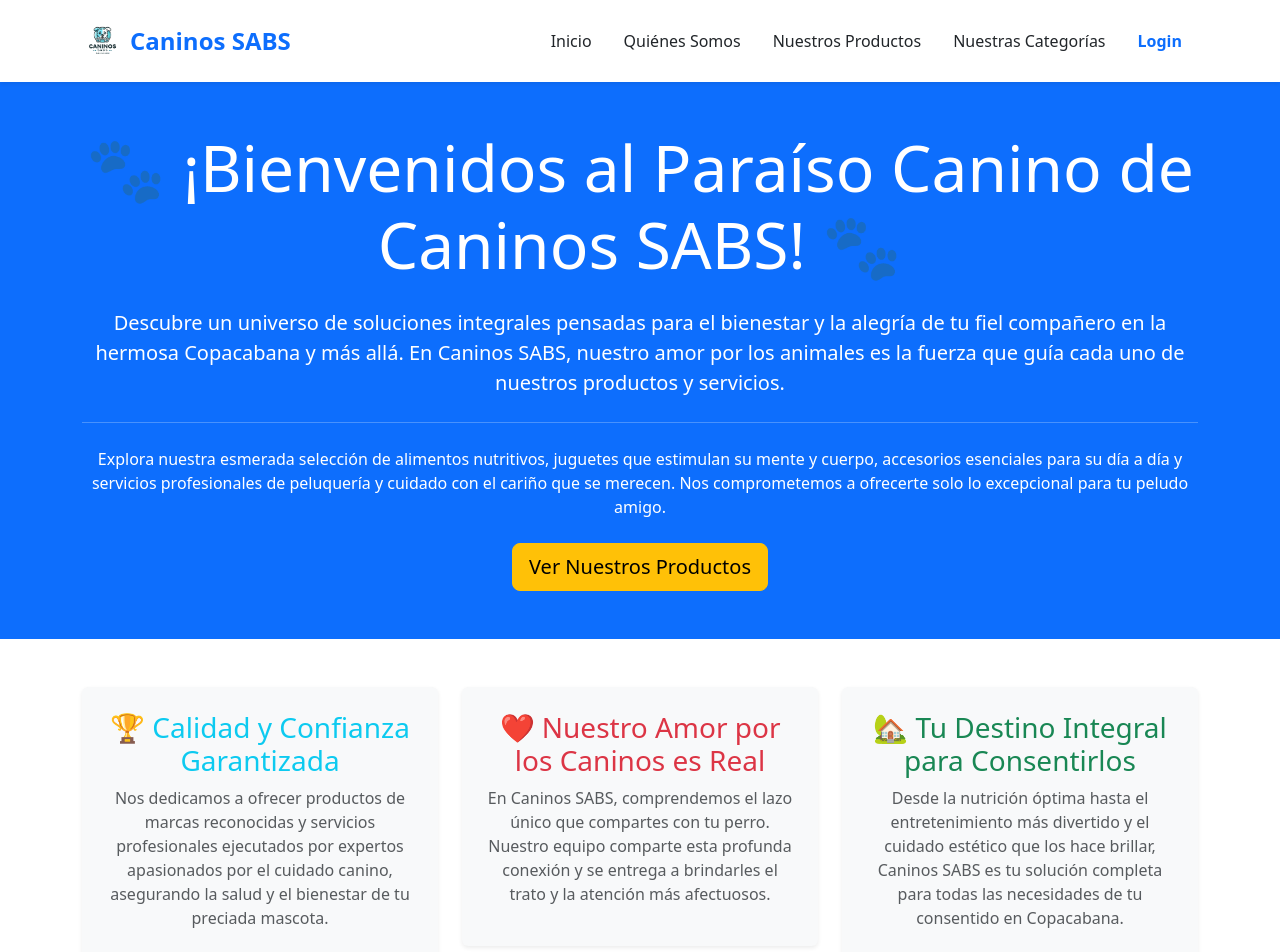
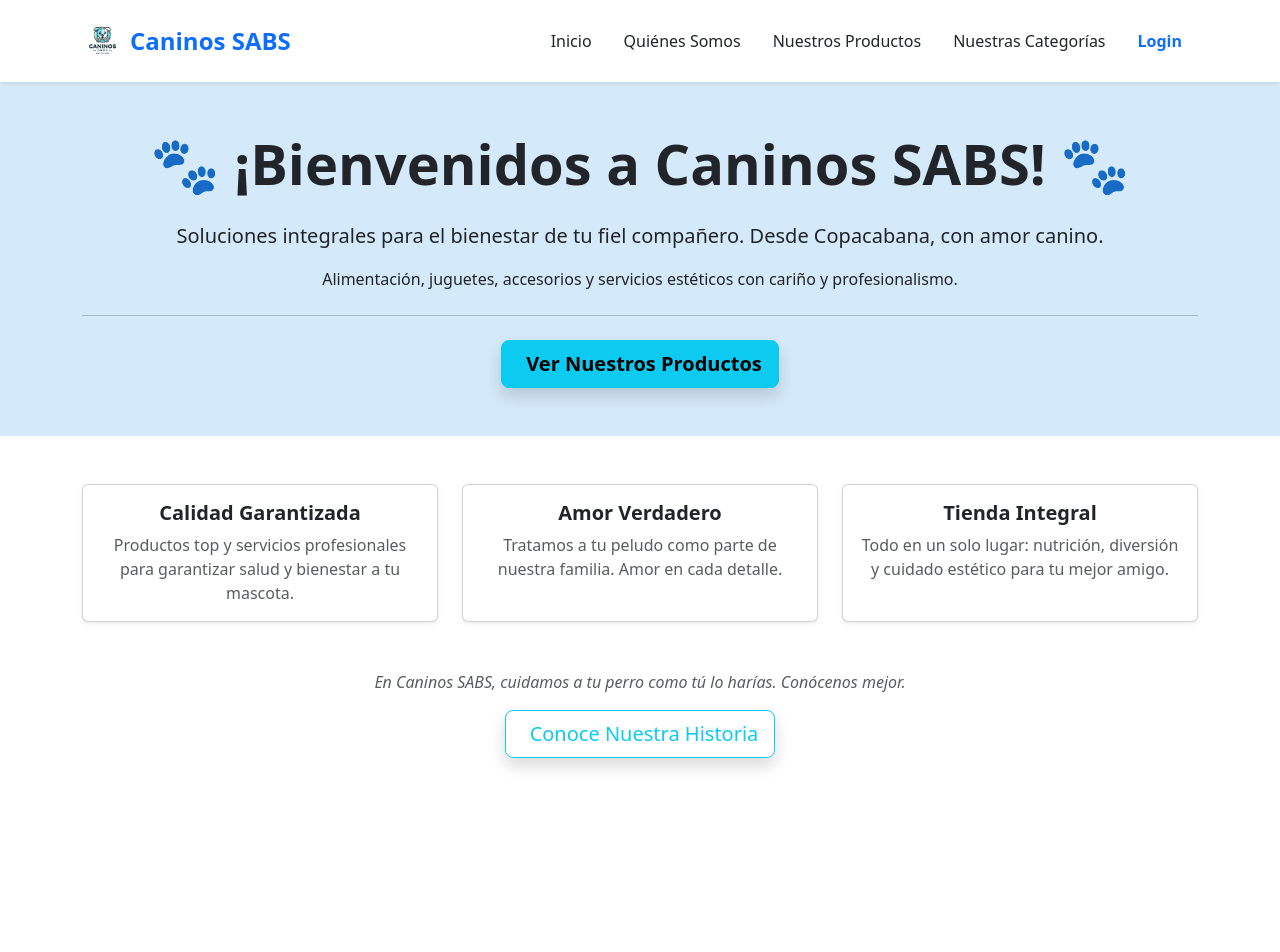
Before and after one commit to Scorhenao/CaninoSABSCOMPLETE, a React (Vite) app in the folder frontend/: page / in a window 1280 px wide. Shown: the top 952 px of the page. After the commit the page ends 806 px from the top, so only its background shows below. Built offline with nearby package versions, Linux system fonts and the light colour scheme.

Commit message:
Cambios en los estilos de la landing

```diff
--- a/frontend/src/features/landingPage/pages/AboutUsPage.jsx
+++ b/frontend/src/features/landingPage/pages/AboutUsPage.jsx
@@ -1,74 +1,139 @@
 import React from 'react';
+import { Container, Row, Col, Button, Card } from 'react-bootstrap';
+import { Link } from 'react-router-dom';
 
 export const AboutUsPage = () => {
+  const pastelBlue = '#d4e9f9';
+
   return (
-    <div className="container mt-5">
-      <h1 className="text-center mb-5 display-3 text-info">🐾 Nuestra Historia y Pasión Canina 🦴</h1>
+    <>
+      {/* Encabezado Principal */}
+      <div style={{ backgroundColor: pastelBlue }} className="text-dark text-center py-5">
+        <Container>
+          <h1 className="display-4 fw-bold mb-4">🐶 Conoce a Caninos SABS</h1>
+          <p className="lead">Desde el corazón de Copacabana, una historia de amor y compromiso por los peluditos.</p>
+          <p>Descubre cómo nació nuestra pasión y qué valores nos mueven día a día.</p>
+        </Container>
+      </div>
 
-      <div className="row justify-content-center">
-        <div className="col-md-10">
-          <section className="p-5 mb-4 bg-white shadow rounded border-start border-4 border-info">
-            <h2 className="text-success text-center mb-3">
-              <i className="bi bi-house-fill me-2"></i> Nuestros Orígenes en Copacabana
-            </h2>
-            <p className="lead text-secondary">
-              En el corazón de <span className="fw-bold text-primary">Copacabana, Antioquia</span>, donde la naturaleza y el amor por los animales convergen, nació <span className="fw-bold text-primary">Caninos SABS</span>.
-            </p>
-            <p className="text-muted">
-              Impulsados por una profunda conexión con los caninos y la visión de un cuidado superior, nuestra fundación por [Nombre del Fundador/Grupo de Fundadores] marcó el inicio de un hermoso viaje.
-            </p>
-            <blockquote className="blockquote text-center my-4">
-              <p className="fst-italic text-primary">"Un compromiso inquebrantable con el bienestar de cada peludo amigo."</p>
-              <footer className="blockquote-footer"><cite title="Fundadores de Caninos SABS">Fundadores de Caninos SABS</cite></footer>
-            </blockquote>
-            <p className="text-muted">
-              Desde una modesta tienda local, nuestra meta fue clara: ofrecer productos de alta calidad y un equipo que realmente comparte el amor por las mascotas. La calidad y la atención al cliente fueron nuestras bases.
-            </p>
-          </section>
+      {/* Nuestra Historia */}
+      <Container className="py-5">
+        <Row className="align-items-center g-4">
+          <Col md={6}>
+            <Card className="shadow-sm border-0">
+              <Card.Body>
+                <Card.Title className="fw-bold text-primary fs-4">
+                  <i className="bi bi-geo-alt-fill me-2"></i> Origen en Copacabana
+                </Card.Title>
+                <Card.Text className="text-muted">
+                  En Copacabana, Antioquia, nació Caninos SABS con el sueño de transformar el cuidado canino.
+                  Un grupo de amantes de los animales fundó este proyecto con el corazón lleno de amor por los peludos.
+                </Card.Text>
+                <blockquote className="blockquote fst-italic text-info">
+                  "Un compromiso inquebrantable con el bienestar de cada peludo amigo."
+                </blockquote>
+              </Card.Body>
+            </Card>
+          </Col>
+          <Col md={6}>
+            <div className="ratio ratio-16x9">
+              <img
+                src="https://limasabe.pe/wp-content/uploads/2021/10/pet-shop-en-lima.jpg"
+                alt="Historia Caninos SABS"
+                className="img-fluid rounded shadow-sm object-fit-cover"
+              />
+            </div>
+          </Col>
+        </Row>
+      </Container>
 
-          <div className="row g-4">
-            <div className="col-md-6">
-              <section className="p-4 bg-light rounded shadow border-start border-4 border-success">
-                <h3 className="text-center text-success mb-3">
-                  <i className="bi bi-binoculars-fill me-2"></i> Nuestra Misión: Enriquecer Vidas Caninas
-                </h3>
-                <p className="text-info">
-                  En <span className="fw-bold text-primary">Caninos SABS</span>, nuestra misión es clara: enriquecer la vida de los caninos y fortalecer su vínculo con sus dueños, ofreciendo productos y servicios de calidad con amor y conocimiento.
-                </p>
-              </section>
+      {/* Misión, Visión y Valores */}
+      <Container className="py-5">
+        <Row className="g-4">
+          <Col md={4}>
+            <Card className="h-100 shadow-sm border-0">
+              <Card.Body>
+                <Card.Title className="fw-bold text-success fs-4">
+                  <i className="bi bi-bullseye me-2"></i> Nuestra Misión
+                </Card.Title>
+                <Card.Text className="text-muted">
+                  En Caninos SABS queremos enriquecer la vida de los caninos, ofreciendo productos y servicios con amor, responsabilidad y calidad profesional.
+                </Card.Text>
+              </Card.Body>
+            </Card>
+          </Col>
+          <Col md={4}>
+            <Card className="h-100 shadow-sm border-0">
+              <Card.Body>
+                <Card.Title className="fw-bold text-primary fs-4">
+                  <i className="bi bi-eye-fill me-2"></i> Nuestra Visión
+                </Card.Title>
+                <Card.Text className="text-muted">
+                  Ser la tienda y centro de servicios caninos de referencia en Antioquia, reconocida por su compromiso, calidez humana y amor por los animales.
+                </Card.Text>
+              </Card.Body>
+            </Card>
+          </Col>
+          <Col md={4}>
+            <Card className="h-100 shadow-sm border-0">
+              <Card.Body>
+                <Card.Title className="fw-bold text-warning fs-4">
+                  <i className="bi bi-stars me-2"></i> Nuestros Valores
+                </Card.Title>
+                <ul className="text-muted ps-3">
+                  <li>❤️ Amor y Respeto Animal</li>
+                  <li>✅ Calidad en cada producto</li>
+                  <li>🌍 Compromiso con la comunidad</li>
+                  <li>💬 Atención personalizada</li>
+                  <li>🚀 Innovación constante</li>
+                </ul>
+              </Card.Body>
+            </Card>
+          </Col>
+        </Row>
+      </Container>
+
+      {/* Nuestro Equipo */}
+      <Container className="py-5">
+        <Row className="align-items-center g-4">
+          <Col md={6}>
+            <div className="ratio ratio-16x9">
+              <img
+                src="https://www.consumidorglobal.com/uploads/s1/41/77/67/perro-mascota.webp"
+                alt="Equipo Caninos SABS"
+                className="img-fluid rounded shadow-sm object-fit-cover"
+              />
             </div>
+          </Col>
+          <Col md={6}>
+            <Card className="shadow-sm border-0">
+              <Card.Body>
+                <Card.Title className="fw-bold text-info fs-4">
+                  <i className="bi bi-people-fill me-2"></i> Nuestro Equipo
+                </Card.Title>
+                <Card.Text className="text-muted">
+                  Contamos con un grupo apasionado de expertos en nutrición, cuidado estético, comportamiento y servicio. Todos comprometidos con el bienestar canino.
+                </Card.Text>
+                <blockquote className="blockquote fst-italic text-success">
+                  "Dedicación y experiencia unidas por un amor genuino por los caninos."
+                </blockquote>
+              </Card.Body>
+            </Card>
+          </Col>
+        </Row>
+      </Container>
 
-            <div className="col-md-6">
-              <section className="p-4 bg-light rounded shadow border-start border-4 border-warning">
-                <h3 className="text-center text-warning mb-3">
-                  <i className="bi bi-values me-2"></i> Nuestros Valores Clave
-                </h3>
-                <ul className="list-unstyled text-secondary">
-                  <li><i className="bi bi-heart-fill text-danger me-2"></i> Amor y Respeto Animal</li>
-                  <li><i className="bi bi-gem text-success me-2"></i> Calidad Superior</li>
-                  <li><i className="bi bi-community-fill text-info me-2"></i> Compromiso Comunitario</li>
-                  <li><i className="bi bi-handshake-fill text-primary me-2"></i> Integridad y Transparencia</li>
-                  <li><i className="bi bi-rocket-fill text-warning me-2"></i> Innovación Continua</li>
-                  <li><i className="bi bi-person-heart text-success me-2"></i> Atención Personalizada</li>
-                </ul>
-              </section>
-            </div>
-          </div>
-
-          <section className="p-4 bg-light rounded shadow mt-4 border-start border-4 border-primary">
-            <h3 className="text-center text-primary mb-3">
-              <i className="bi bi-people-fill me-2"></i> Nuestro Equipo: Pasión en Acción
-            </h3>
-            <p className="text-secondary">
-              Detrás de <span className="fw-bold text-info">Caninos SABS</span> hay un equipo dedicado de amantes de los animales. Expertos en nutrición, comportamiento, groomers y personal de atención al cliente trabajando con un compromiso común.
-            </p>
-            <blockquote className="blockquote text-center my-4">
-              <p className="fst-italic text-success">"Dedicación y experiencia unidas por un amor genuino por los caninos."</p>
-              <footer className="blockquote-footer"><cite title="Equipo de Caninos SABS">El Equipo de Caninos SABS</cite></footer>
-            </blockquote>
-          </section>
-        </div>
-      </div>
-    </div>
+      {/* CTA Final */}
+      <Container className="text-center pb-5">
+        <p className="fst-italic text-muted mb-3">
+          Gracias por acompañarnos en este recorrido lleno de ladridos, colitas felices y mucho amor. 🐕
+        </p>
+        <Link to="/productos">
+          <Button variant="outline-primary" size="lg" className="shadow">
+            <i className="bi bi-bag-heart-fill me-2"></i> Conoce Nuestros Productos
+          </Button>
+        </Link>
+      </Container>
+    </>
   );
 };
--- a/frontend/src/features/landingPage/pages/CategoriesPage.jsx
+++ b/frontend/src/features/landingPage/pages/CategoriesPage.jsx
@@ -5,7 +5,7 @@
   return (
     <section className="py-5 bg-light" id="categorias">
       <div className="container">
-        <h2 className="text-center mb-4">Nuestras Categorías</h2>
+      <h1 className="display-4 fw-bold mb-4 text-success text-center">🐕 Nuestras Categorías</h1>
         <CategoryList />
       </div>
     </section>
--- a/frontend/src/features/landingPage/pages/HomePage.jsx
+++ b/frontend/src/features/landingPage/pages/HomePage.jsx
@@ -1,63 +1,81 @@
 import React from 'react';
+import { Container, Row, Col, Button, Card } from 'react-bootstrap';
 import { Link } from 'react-router-dom';
 
 export const HomePage = () => {
+  const pastelBlue = '#d4e9f9';
+
   return (
     <>
-      <div className="bg-primary text-white text-center py-5">
-        <div className="container">
-          <h1 className="display-3 mb-4">🐾 ¡Bienvenidos al Paraíso Canino de Caninos SABS! 🐾</h1>
-          <p className="lead mb-4">
-            Descubre un universo de soluciones integrales pensadas para el bienestar y la alegría de tu fiel compañero en la hermosa Copacabana y más allá. En Caninos SABS, nuestro amor por los animales es la fuerza que guía cada uno de nuestros productos y servicios.
+      {/* Hero principal */}
+      <div style={{ backgroundColor: pastelBlue }} className="text-dark text-center py-5">
+        <Container>
+          <h1 className="display-4 fw-bold mb-4">🐾 ¡Bienvenidos a Caninos SABS! 🐾</h1>
+          <p className="lead">
+            Soluciones integrales para el bienestar de tu fiel compañero. Desde Copacabana, con amor canino.
           </p>
-          <hr className="my-4 border-light" />
-          <p className="mb-4">
-            Explora nuestra esmerada selección de alimentos nutritivos, juguetes que estimulan su mente y cuerpo, accesorios esenciales para su día a día y servicios profesionales de peluquería y cuidado con el cariño que se merecen. Nos comprometemos a ofrecerte solo lo excepcional para tu peludo amigo.
+          <p>
+            Alimentación, juguetes, accesorios y servicios estéticos con cariño y profesionalismo.
           </p>
-          <div>
-            <Link to="/productos" className="btn btn-warning btn-lg mr-3">
-              <i className="bi bi-basket-fill mr-2"></i> Ver Nuestros Productos
-            </Link>
-
-          </div>
-        </div>
+          <hr className="my-4" />
+          <Link to="/productos">
+            <Button variant="info" size="lg" className="fw-semibold shadow">
+              <i className="bi bi-basket-fill me-2"></i> Ver Nuestros Productos
+            </Button>
+          </Link>
+        </Container>
       </div>
 
-      <div className="container py-5">
-        <div className="row">
-          <div className="col-md-4 mb-4 text-center">
-            <div className="bg-light p-4 rounded shadow-sm">
-              <i className="bi bi-award-fill text-info display-4 mb-3"></i>
-              <h3 className="text-info">🏆 Calidad y Confianza Garantizada</h3>
-              <p className="text-muted">Nos dedicamos a ofrecer productos de marcas reconocidas y servicios profesionales ejecutados por expertos apasionados por el cuidado canino, asegurando la salud y el bienestar de tu preciada mascota.</p>
-            </div>
-          </div>
-          <div className="col-md-4 mb-4 text-center">
-            <div className="bg-light p-4 rounded shadow-sm">
-              <i className="bi bi-heart-pulse-fill text-danger display-4 mb-3"></i>
-              <h3 className="text-danger">❤️ Nuestro Amor por los Caninos es Real</h3>
-              <p className="text-muted">En Caninos SABS, comprendemos el lazo único que compartes con tu perro. Nuestro equipo comparte esta profunda conexión y se entrega a brindarles el trato y la atención más afectuosos.</p>
-            </div>
-          </div>
-          <div className="col-md-4 mb-4 text-center">
-            <div className="bg-light p-4 rounded shadow-sm">
-              <i className="bi bi-shop-window text-success display-4 mb-3"></i>
-              <h3 className="text-success">🏡 Tu Destino Integral para Consentirlos</h3>
-              <p className="text-muted">Desde la nutrición óptima hasta el entretenimiento más divertido y el cuidado estético que los hace brillar, Caninos SABS es tu solución completa para todas las necesidades de tu consentido en Copacabana.</p>
-            </div>
-          </div>
+      {/* Beneficios */}
+      <Container className="py-5">
+        <Row className="g-4 text-center">
+          <Col md={4}>
+            <Card className="h-100 shadow-sm">
+              <Card.Body>
+                <i className="bi bi-award-fill text-primary fs-1 mb-3"></i>
+                <Card.Title className="fw-bold">Calidad Garantizada</Card.Title>
+                <Card.Text className="text-muted">
+                  Productos top y servicios profesionales para garantizar salud y bienestar a tu mascota.
+                </Card.Text>
+              </Card.Body>
+            </Card>
+          </Col>
+          <Col md={4}>
+            <Card className="h-100 shadow-sm">
+              <Card.Body>
+                <i className="bi bi-heart-pulse-fill text-danger fs-1 mb-3"></i>
+                <Card.Title className="fw-bold">Amor Verdadero</Card.Title>
+                <Card.Text className="text-muted">
+                  Tratamos a tu peludo como parte de nuestra familia. Amor en cada detalle.
+                </Card.Text>
+              </Card.Body>
+            </Card>
+          </Col>
+          <Col md={4}>
+            <Card className="h-100 shadow-sm">
+              <Card.Body>
+                <i className="bi bi-shop-window text-success fs-1 mb-3"></i>
+                <Card.Title className="fw-bold">Tienda Integral</Card.Title>
+                <Card.Text className="text-muted">
+                  Todo en un solo lugar: nutrición, diversión y cuidado estético para tu mejor amigo.
+                </Card.Text>
+              </Card.Body>
+            </Card>
+          </Col>
+        </Row>
+
+        {/* CTA final */}
+        <div className="text-center mt-5">
+          <p className="fst-italic text-muted mb-3">
+            En Caninos SABS, cuidamos a tu perro como tú lo harías. Conócenos mejor.
+          </p>
+          <Link to="/quienes-somos">
+            <Button variant="outline-info" size="lg" className="shadow">
+              <i className="bi bi-info-circle-fill me-2"></i> Conoce Nuestra Historia
+            </Button>
+          </Link>
         </div>
-        <div className="row justify-content-center mt-4">
-          <div className="col-md-8 text-center">
-            <p className="font-italic text-secondary mb-3">
-              Descubre cómo Caninos SABS puede enriquecer la vida de tu mejor amigo, brindándole la felicidad y la salud que tanto merecen. ¡Te invitamos a explorar nuestro sitio y a conocernos un poco más!
-            </p>
-            <Link to="/quienes-somos" className="btn btn-outline-info btn-lg mt-2">
-              <i className="bi bi-info-circle-fill mr-2"></i> Conoce Nuestra Historia
-            </Link>
-          </div>
-        </div>
-      </div>
+      </Container>
     </>
   );
 };
--- a/frontend/src/features/landingPage/pages/ProductsPage.jsx
+++ b/frontend/src/features/landingPage/pages/ProductsPage.jsx
@@ -4,7 +4,7 @@
 export const ProductsPage = () => {
   return (
     <Container className="mt-5">
-      <h1 className="text-center mb-4 text-success">Explora Nuestra Selección Canina</h1>
+      <h1 className="display-4 fw-bold mb-4 text-success text-center">🐕 Explora Nuestra Selección Canina</h1>
       <ProductsList/>
     </Container>
   );
```
